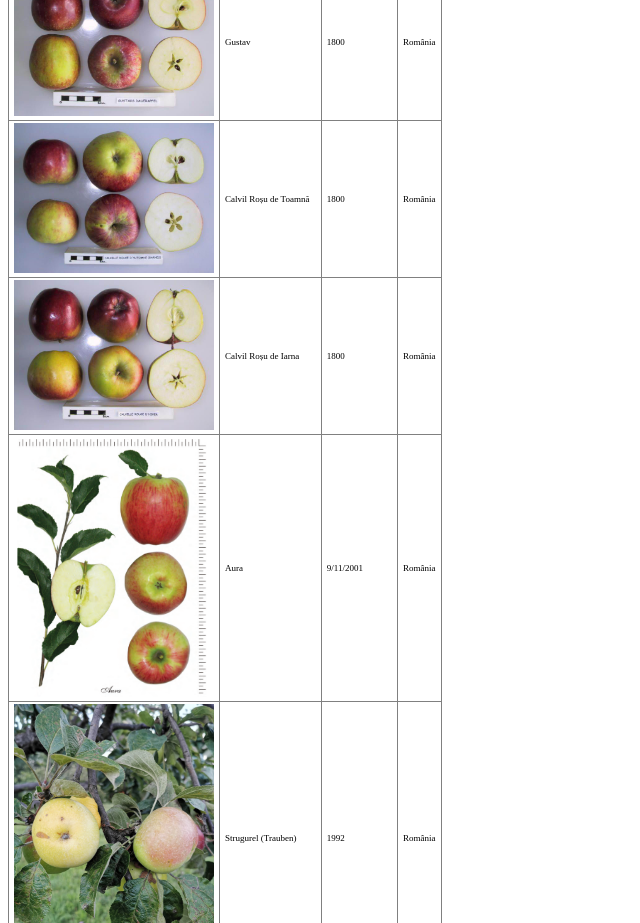
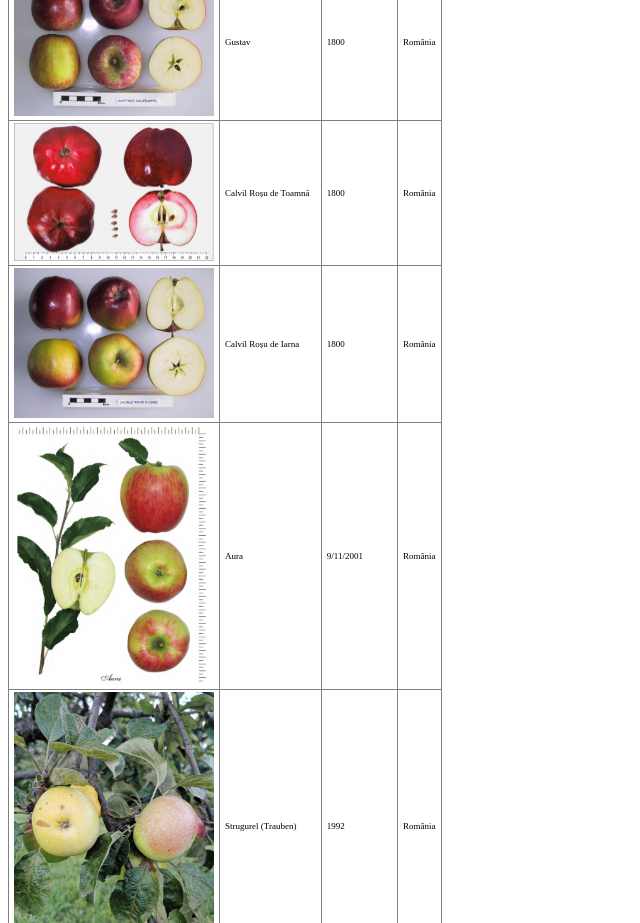
Before and after one commit to rollalt/Soiuri, a plain HTML site: page index.html in a window 1280 px wide. Shown: the part 2880-3803 px from the top of the page, without its empty margins (0-640 px from the left). Drawn offline with Linux system fonts and the light colour scheme.

Commit message:
Update index.html

```diff
--- a/index.html
+++ b/index.html
@@ -163,7 +163,7 @@
             <td>România</td>
         </tr>
              <tr>
-            <td><a href="img/Calville_Rouge_d'Automne-1c735f.jpg" target="_blank"><img src="img/Calville_Rouge_d'Automne-1c735f.jpg" alt="" border=0 width=200></img></td>
+            <td><a href="img/Roter_Herbstkalvill2.jpg" target="_blank"><img src="img/Roter_Herbstkalvill2.jpg" alt="" border=0 width=200></img></td>
             <td>Calvil Roșu de Toamnă</td>
             <td>1800</td>
             <td>România</td>
```
